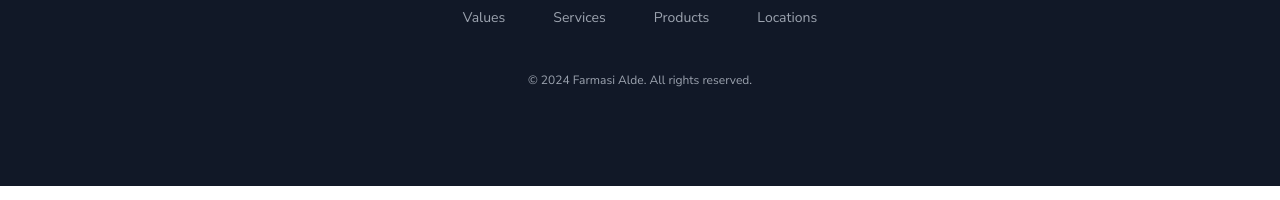
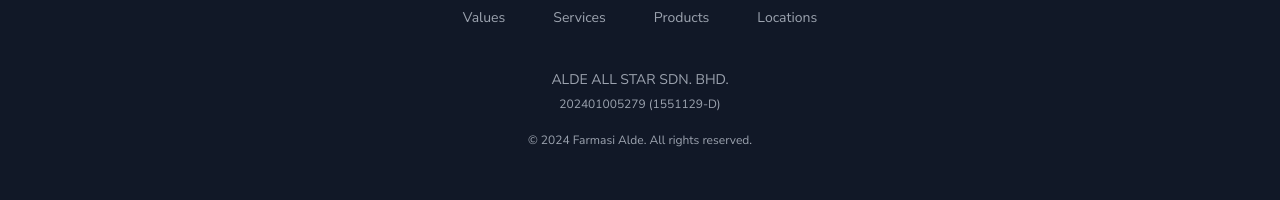
Before and after one commit to amalzulkipli/farmasi-alde-landing, a Next.js app: page / in a window 1280 px wide. Shown: the part 4297-4497 px from the top of the page. Built offline with nearby package versions, Linux system fonts and the light colour scheme.

Commit message:
added ssm and business name

```diff
--- a/src/components/Footer.tsx
+++ b/src/components/Footer.tsx
@@ -24,9 +24,17 @@
             </div>
           ))}
         </nav>
-        <p className="mt-10 text-center text-xs leading-5 text-gray-400">
-          &copy; {new Date().getFullYear()} Farmasi Alde. All rights reserved.
-        </p>
+        <div className="mt-10 text-center">
+          <p className="text-sm leading-5 text-gray-400">
+            ALDE ALL STAR SDN. BHD.
+          </p>
+          <p className="text-xs leading-5 text-gray-400 mt-1">
+            202401005279 (1551129-D)
+          </p>
+          <p className="text-xs leading-5 text-gray-400 mt-4">
+            &copy; {new Date().getFullYear()} Farmasi Alde. All rights reserved.
+          </p>
+        </div>
       </div>
     </footer>
   )
```
